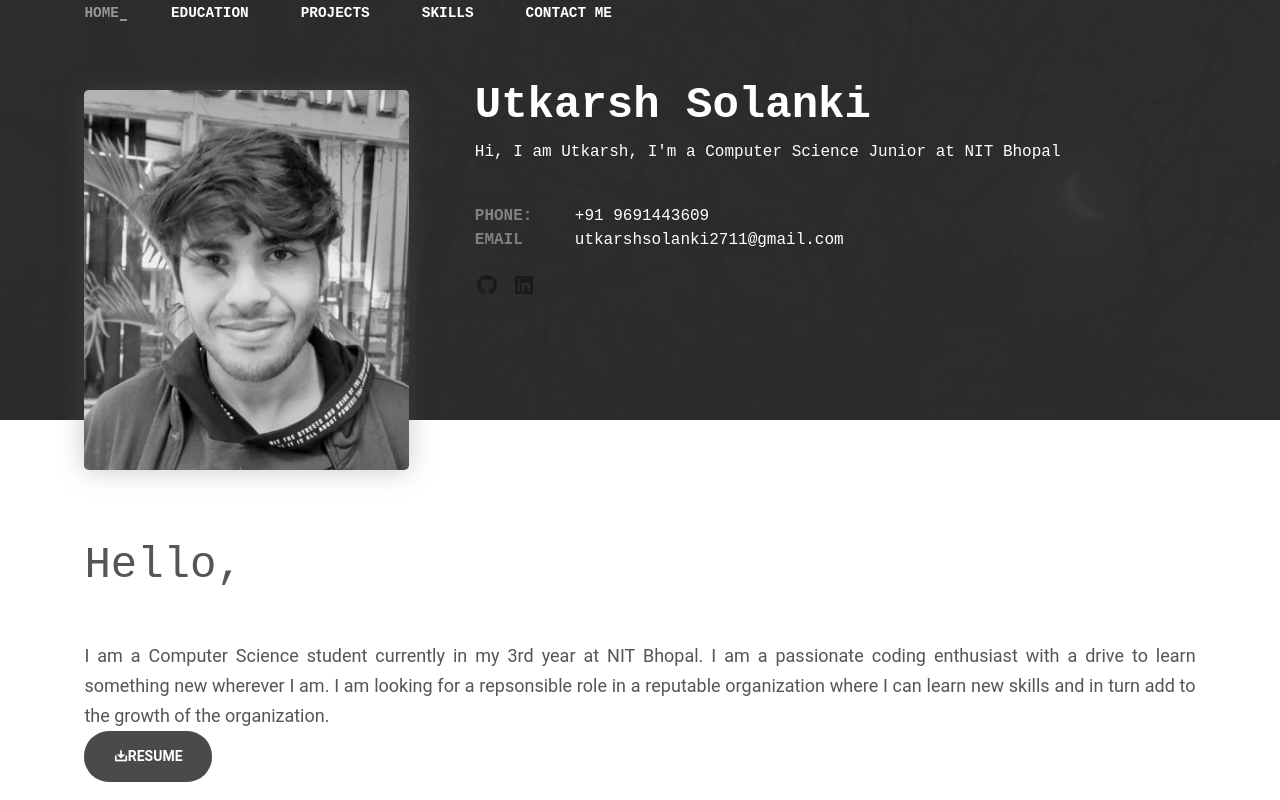
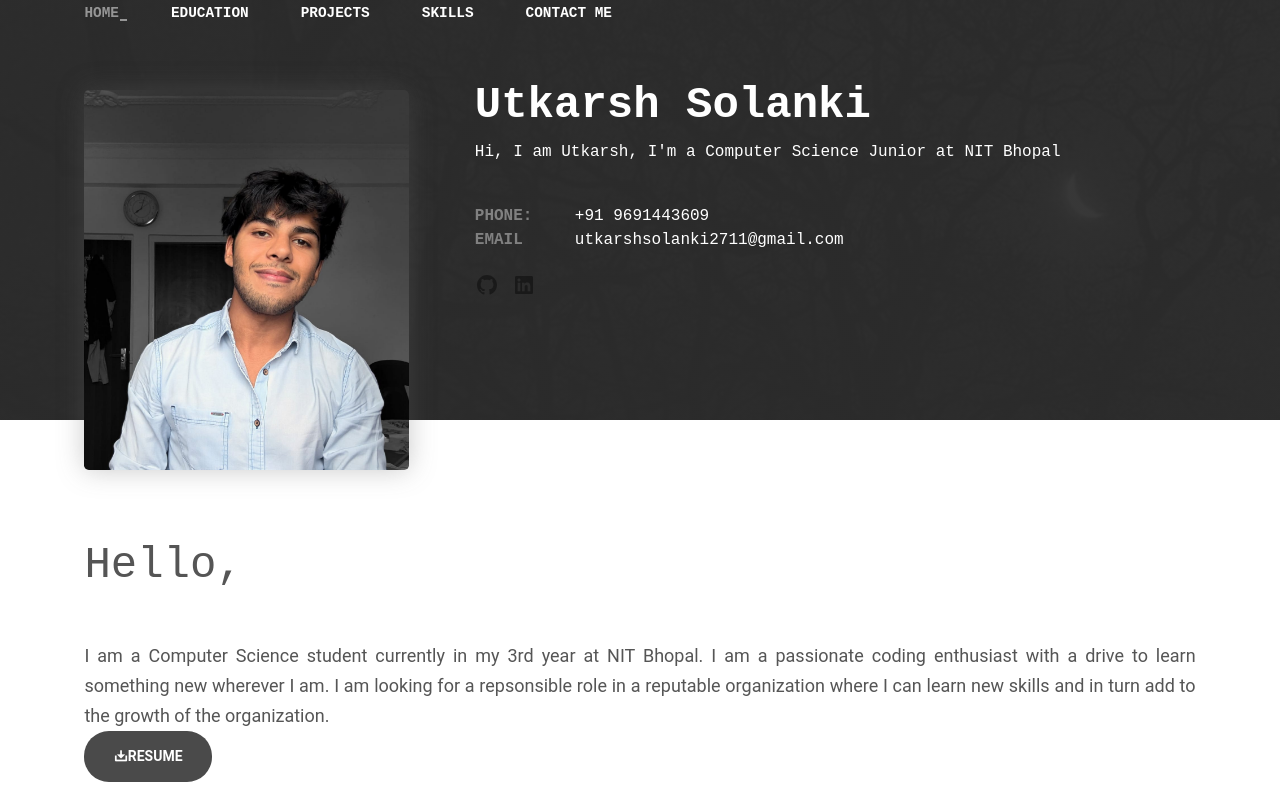
Before and after one commit to Utkarsh2754/utkarsh_portfolio, a plain HTML site: page index.html in a window 1280 px wide. Shown: the top 800 px of the page. Drawn offline with nearby package versions, Linux system fonts and the light colour scheme.

Commit message:
Update index.html

```diff
--- a/index.html
+++ b/index.html
@@ -41,7 +41,7 @@
     <main class="primary">
         <section class="home" id="home">
             <div class="home__container container grid">
-                <img src="images\resumephoto.jpg" alt="" class="pfp">
+                <img src="images\resumeimg.jpg" alt="" class="pfp">
                 <div class="info">
                     <h1 class="name">Utkarsh Solanki</h1>
                     <p class="summary">Hi, I am Utkarsh, I'm a Computer Science Junior at NIT Bhopal</p>
```
